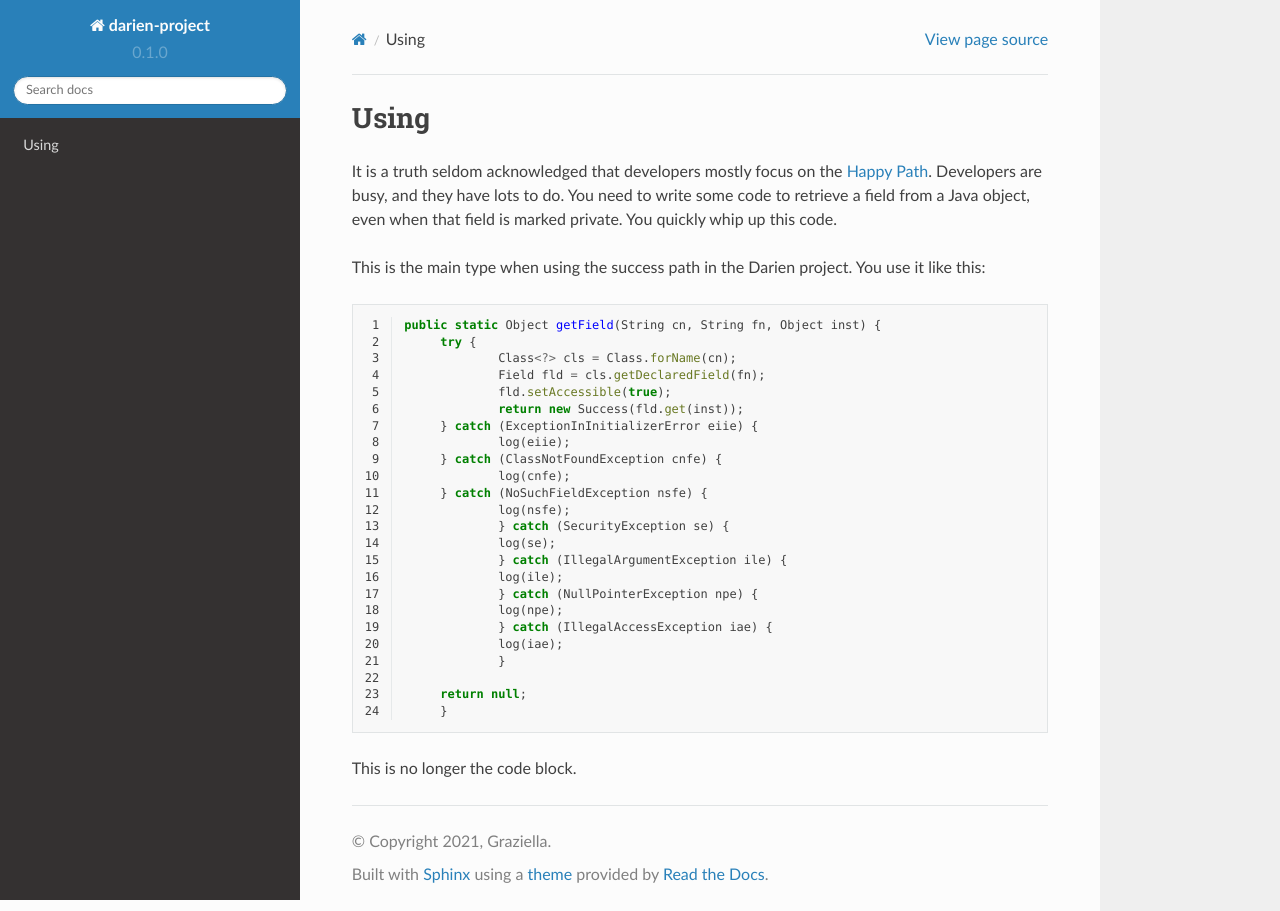
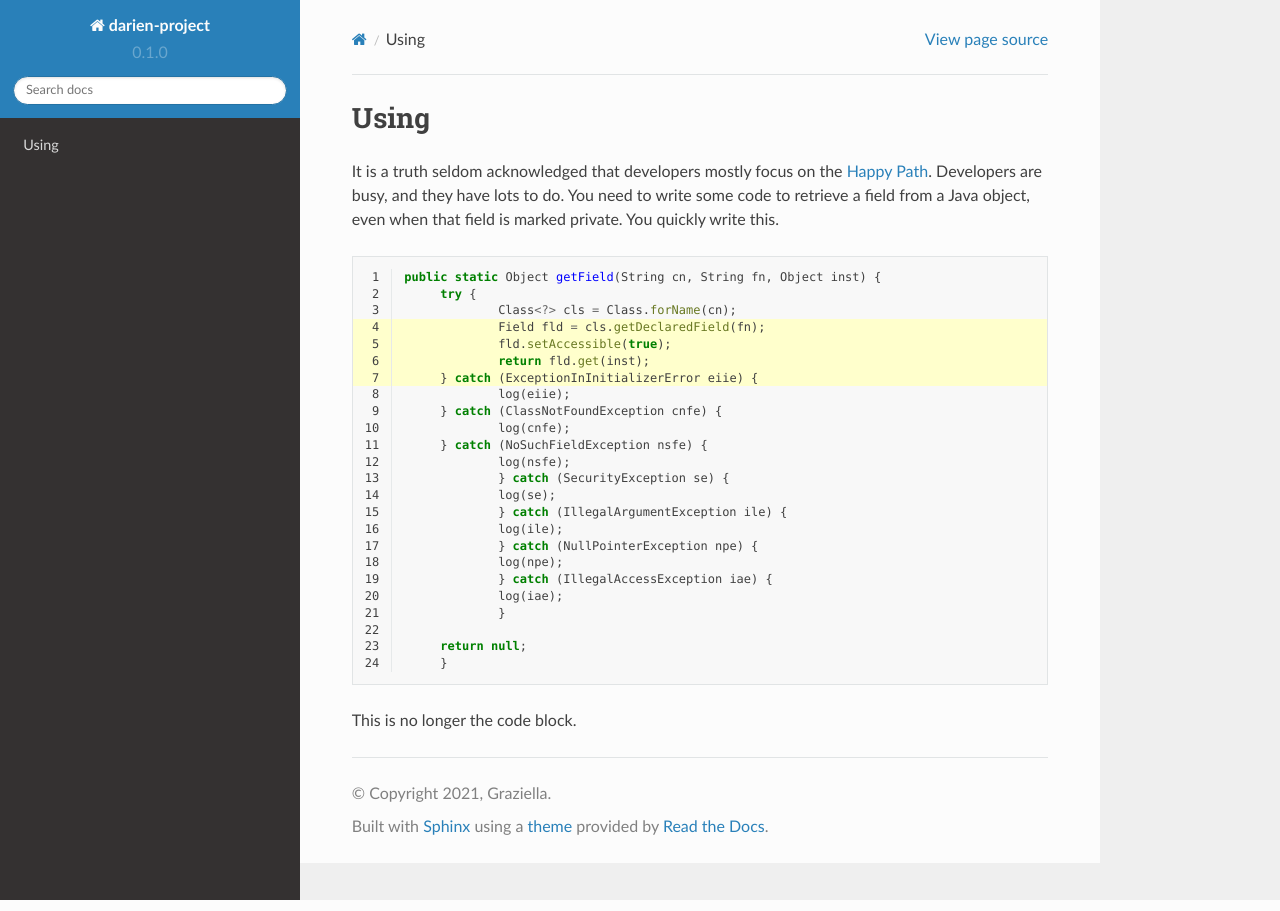
Before and after one commit to jh-evans/readthedocs, a Sphinx documentation site: the page built from docs/source/using.rst, in a window 1280 px wide. Built offline with Sphinx 7.4.7 and the Read the Docs theme 2.0.0, drawn with Linux system fonts in a browser that asks for light colours.

Commit message:
Update using.rst

```diff
--- a/docs/source/using.rst
+++ b/docs/source/using.rst
@@ -2,19 +2,18 @@
 =====
 
 It is a truth seldom acknowledged that developers mostly focus on the `Happy Path <https://en.wikipedia.org/wiki/Happy_path>`_. Developers are busy, and they have lots to do. You need to write some code
-to retrieve a field from a Java object, even when that field is marked private. You quickly whip up this code.
-
-This is the main type when using the success path in the Darien project. You use it like this:
+to retrieve a field from a Java object, even when that field is marked private. You quickly write this.
 
 .. code-block:: java
    :linenos:
+   :emphasize-lines: 4-7
 
    public static Object getField(String cn, String fn, Object inst) {
        	try {
        		Class<?> cls = Class.forName(cn);
        		Field fld = cls.getDeclaredField(fn);
        		fld.setAccessible(true);
-       		return new Success(fld.get(inst));
+       		return fld.get(inst);
        	} catch (ExceptionInInitializerError eiie) {
        		log(eiie);
        	} catch (ClassNotFoundException cnfe) {
```
